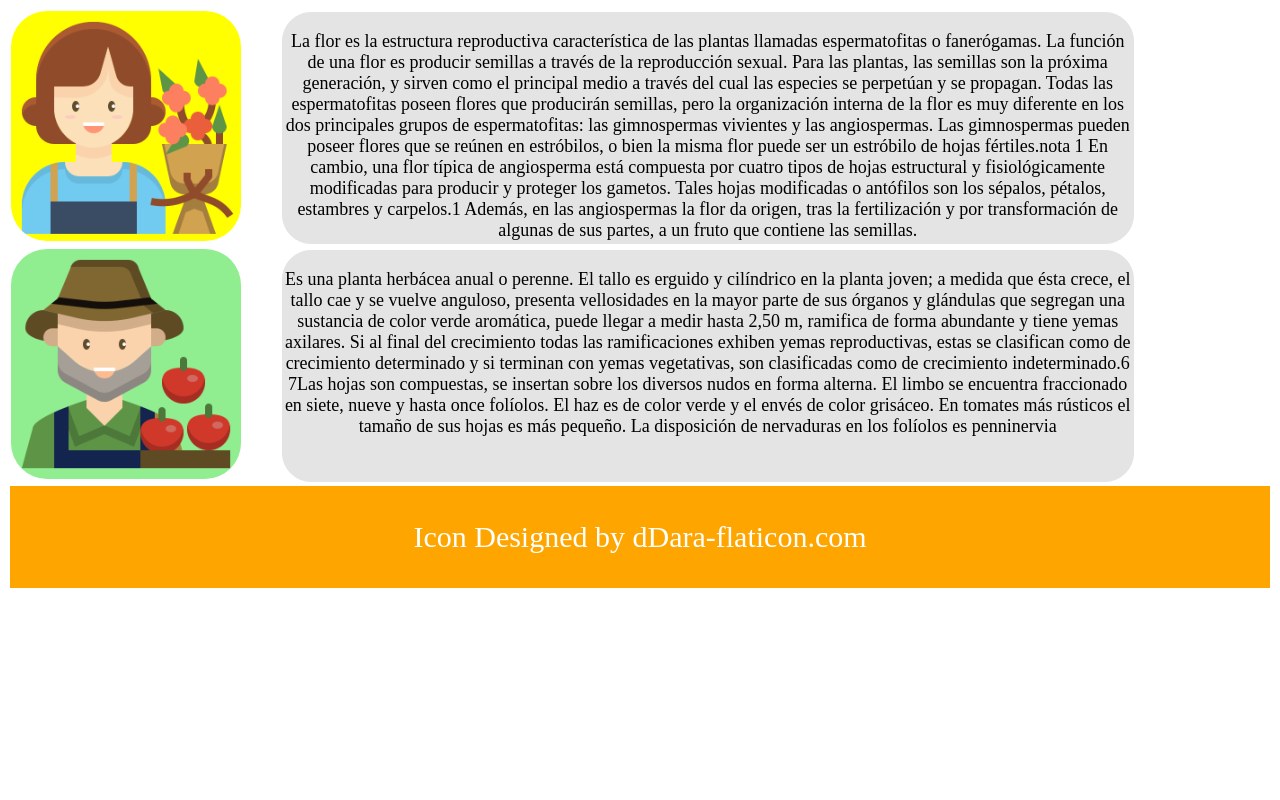
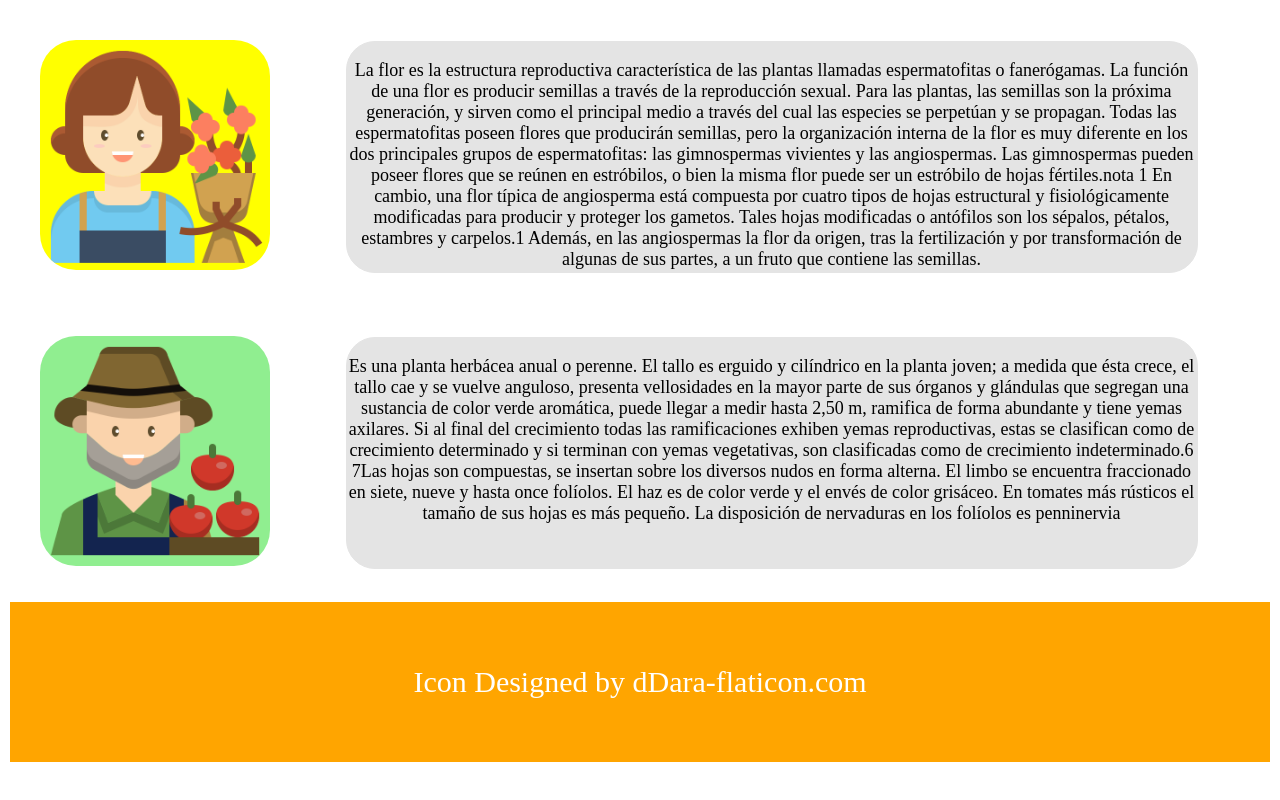
Before and after one commit to arredondo1988/ejercicio-grupal, a plain HTML site: page index.html in a window 1280 px wide. Drawn offline with Linux system fonts and the light colour scheme.

Commit message:
finalizado

```diff
--- a/content.css
+++ b/content.css
@@ -42,3 +42,6 @@ border: 1px solid rgb(228, 228, 228);
     width: 100%;
     height: 100%;
 }
+td{
+    padding: 30px;
+}
```
